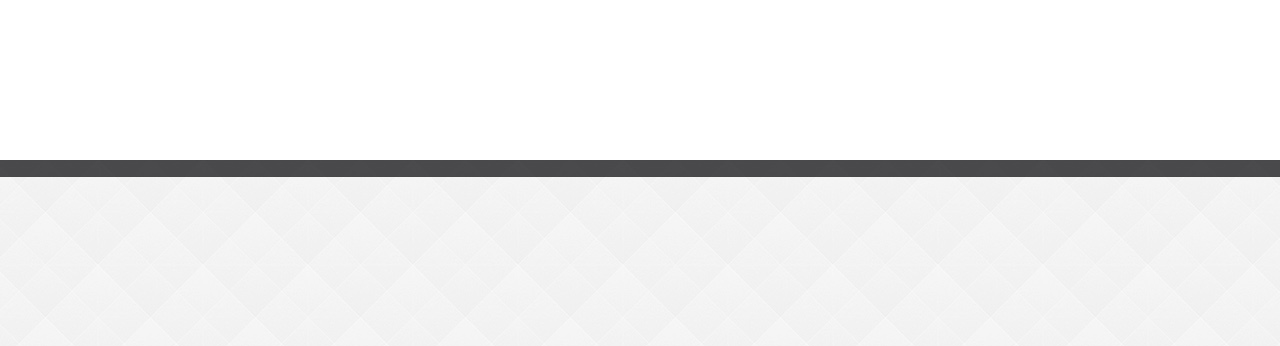
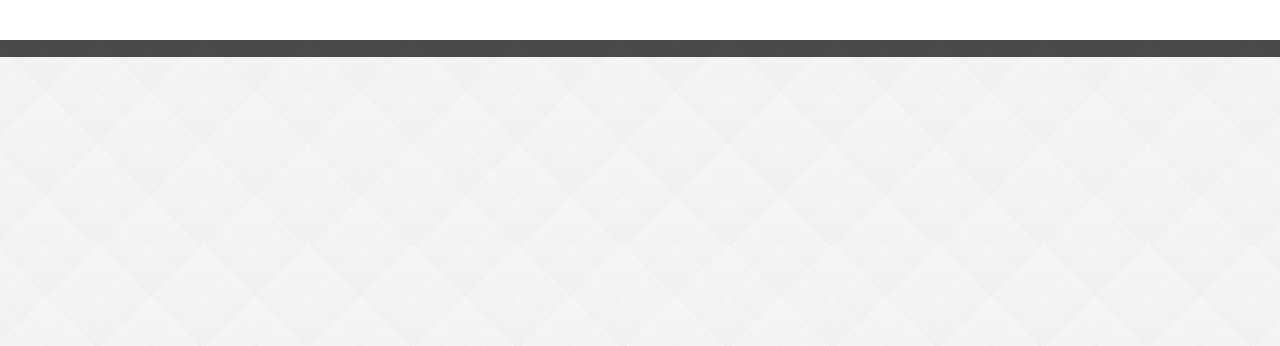
Before and after one commit to Presentasi-bespoke/OurPresentation, a website: page public/index.html in a window 1280 px wide. Shown: the top 346 px of the page. Drawn offline with Linux system fonts and the light colour scheme.

Commit message:
perubahan posisi background

```diff
--- a/public/styles/main.css
+++ b/public/styles/main.css
@@ -83,9 +83,9 @@ article.bespoke-parent {
   align-items: center;
   text-align: center;
   width: 100%;
-  height: 480px;
+  height: 100%;
   position: absolute;
-  top: 50%;
+  top: 35%;
   margin-top: -240px;
   left: 50%;
   margin-left: -50%;
```
